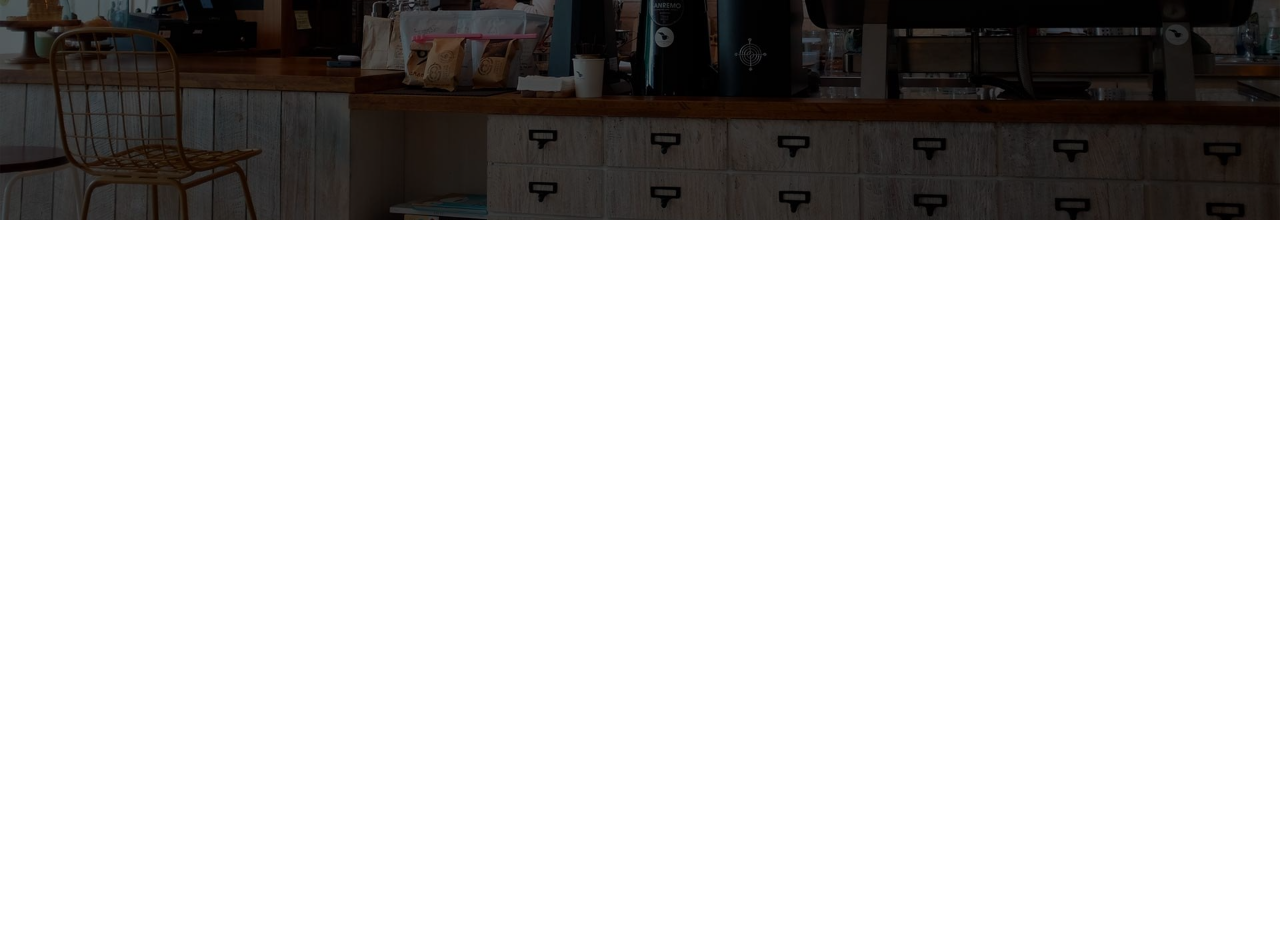
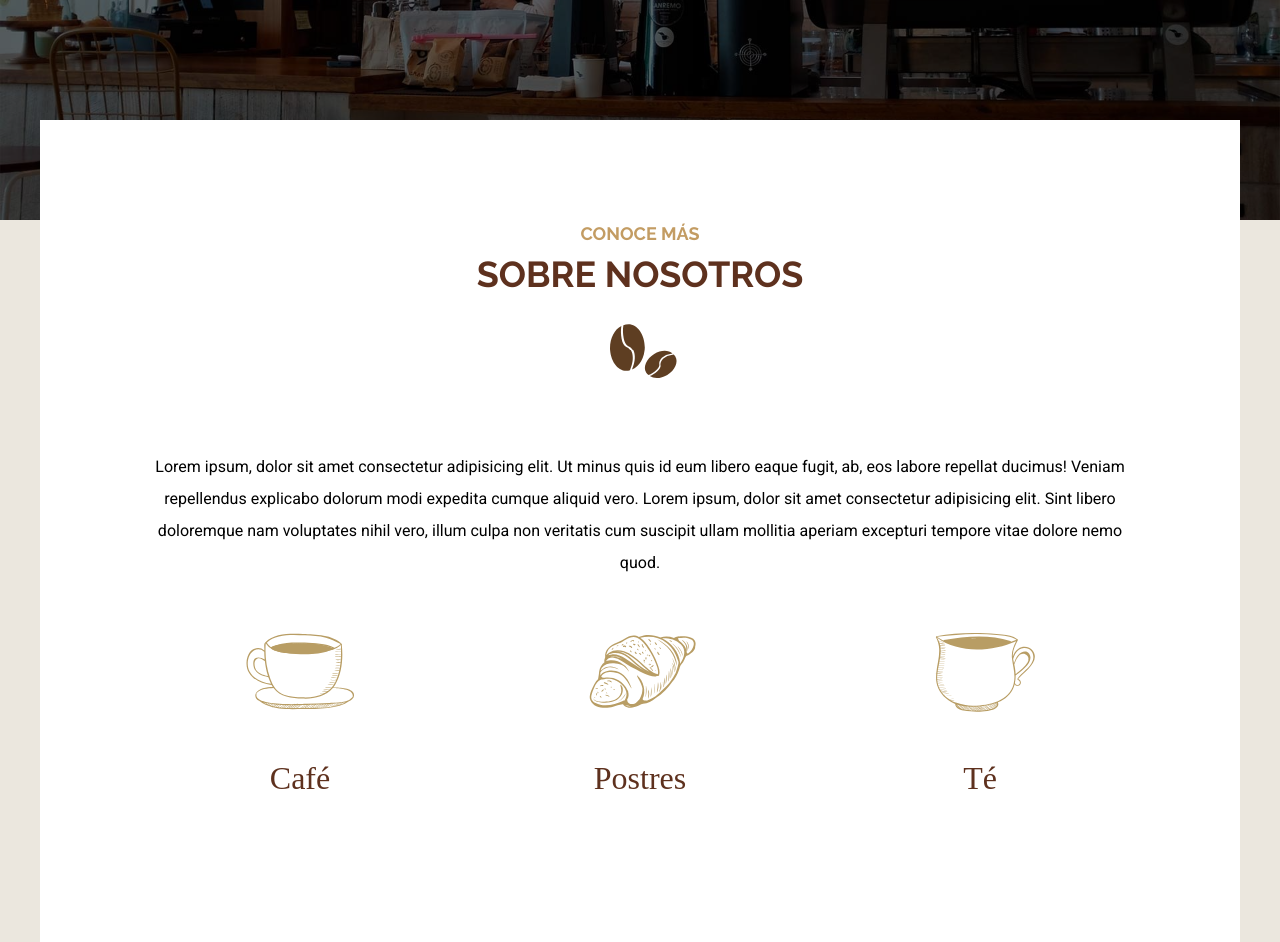
Before and after one commit to Geovanex24/Cafeteria, a website: page index.html in a window 1280 px wide. Shown: the part 480-1422 px from the top of the page. Before the commit the page ends 800 px from the top, so only its background shows below. Drawn offline with Linux system fonts and the light colour scheme; a web font is replaced by a local one.

Commit message:
feat: Add about us and icons

```diff
--- a/index.html
+++ b/index.html
@@ -7,7 +7,9 @@
     <title>Cafetería SASS</title>
     <link rel="preconnect" href="https://fonts.googleapis.com">
     <link rel="preconnect" href="https://fonts.gstatic.com" crossorigin>
-    <link href="https://fonts.googleapis.com/css2?family=Roboto:wght@400;700;900&display=swap" rel="stylesheet">
+    <link
+        href="https://fonts.googleapis.com/css2?family=Bona+Nova&family=Raleway:wght@700;900&family=Roboto:wght@400;700&display=swap"
+        rel="stylesheet">
     <link rel="stylesheet" href="build/css/app.css">
 </head>
 
@@ -22,8 +24,8 @@
                     <a class="activo" href="index.html">Inicio</a>
                     <a href="nosotros.html">Nosotros</a>
                     <a href="proceso.html">Proceso</a>
-                    <a href="menu.html">Menu</a>
-                    <a href="galeria.html">Galeria</a>
+                    <a href="menu.html">Menú</a>
+                    <a href="galeria.html">Galería</a>
                     <a href="contacto.html">Contacto</a>
                 </div>
             </div>
@@ -32,6 +34,36 @@
             </div>
         </div>
     </header>
+
+    <main class="contenedor contenido-principal text-center">
+        <section class="conoce">
+            <h2><span>Conoce más</span> sobre nosotros</h2>
+            <p>
+                Lorem ipsum, dolor sit amet consectetur adipisicing elit. Ut minus quis id eum libero eaque fugit, ab,
+                eos
+                labore repellat ducimus! Veniam repellendus explicabo dolorum modi expedita cumque aliquid vero. Lorem
+                ipsum, dolor sit amet consectetur adipisicing elit. Sint libero doloremque nam voluptates nihil vero,
+                illum
+                culpa non veritatis cum suscipit ullam mollitia aperiam excepturi tempore vitae dolore nemo quod.
+            </p>
+        </section>
+        <section class="iconos">
+            <ul class="listado-iconos">
+                <li>
+                    <img src="build/img/icono_cafe.svg" alt="Icono café">
+                    <p>Café</p>
+                </li>
+                <li>
+                    <img src="build/img/icono_postre.svg" alt="Icono café">
+                    <p>Postres</p>
+                </li>
+                <li>
+                    <img src="build/img/icono_te.svg" alt="Icono café">
+                    <p>Té</p>
+                </li>
+            </ul>
+        </section>
+    </main>
 </body>
 
 </html>
--- a/src/scss/app.scss
+++ b/src/scss/app.scss
@@ -1,2 +1,3 @@
 @use "base";
 @use "header";
+@use "inicio";
--- a/src/scss/base/_index.scss
+++ b/src/scss/base/_index.scss
@@ -1,4 +1,6 @@
 @forward "normalize";
 @forward "variables";
+@forward "mixins";
 @forward "globales";
+@forward "tipografia";
 @forward "utilidades";
--- /dev/null
+++ b/src/scss/inicio/_contenido.scss
@@ -0,0 +1,13 @@
+@use "base/variables" as v;
+@use "base/mixins" as m;
+
+.contenido-principal {
+  background-color: v.$blanco;
+  padding: 5rem 2rem;
+
+  @include m.tablet {
+    padding: 10rem;
+    margin-top: -10rem;
+    position: relative;
+  }
+}
--- /dev/null
+++ b/src/scss/inicio/_iconos.scss
@@ -0,0 +1,22 @@
+@use "base/variables" as v;
+@use "base/mixins" as m;
+
+.iconos {
+  margin-top: 5rem;
+  .listado-iconos {
+    @include m.tablet {
+      @include m.grid(3, 2rem);
+    }
+    li {
+      img {
+        margin: 0 auto;
+        width: 12rem;
+      }
+      p {
+        font-family: v.$fuenteCursiva;
+        font-size: 3.2rem;
+        color: v.$primario;
+      }
+    }
+  }
+}
--- /dev/null
+++ b/src/scss/inicio/_index.scss
@@ -0,0 +1,2 @@
+@forward "contenido";
+@forward "iconos";
```
Also changed, not shown: build/css/app.css.
